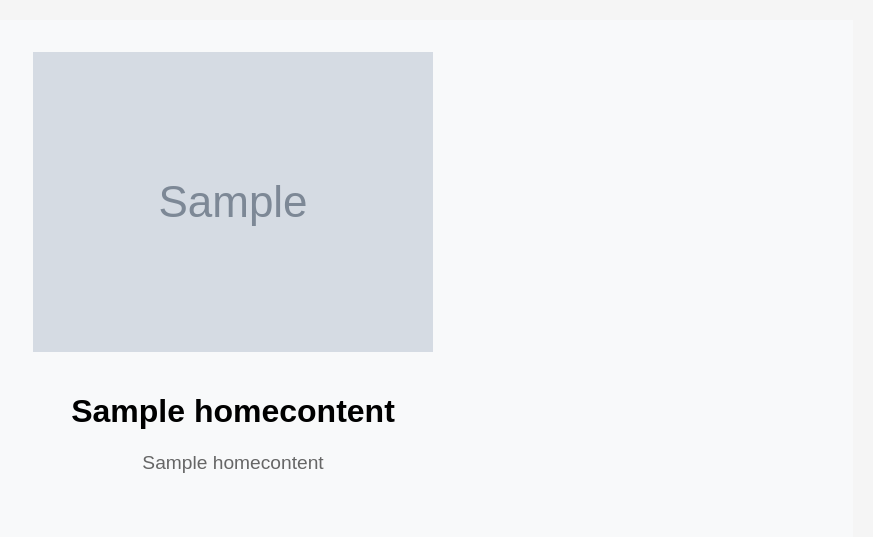
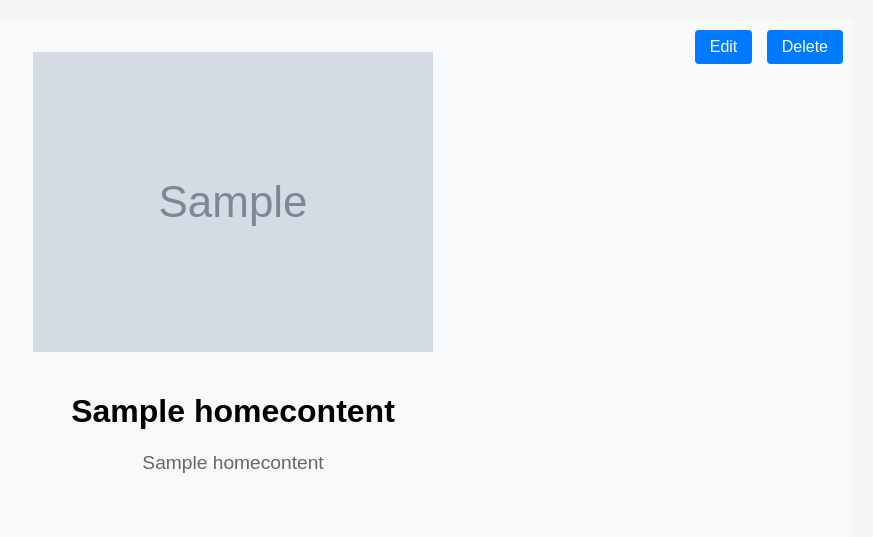
Before and after one commit to adeelrehman77/django_kitchen, a Django app: page / in a window 1280 px wide. Shown: the part 38-575 px from the top of the page, without its empty margins (407-1280 px from the left). Run offline with Django 5.2, Linux system fonts and the light colour scheme; a user stored in the database is signed in; tables that the repository leaves empty hold one stand-in row (values such as "Sample post"); grey boxes marked "Sample" are stand-in pictures.

Commit message:
Assistant checkpoint: Add edit/delete buttons for HomeContent management
Assistant generated file changes:
- main/templates/main/home.html: Add edit/delete buttons for HomeContent
- main/static/css/style.css: Add styles for admin controls

---

User prompt:

add ''edit/delete'' buttons on Add home content, so we can change/edit or remove it any time

```diff
--- a/main/static/css/style.css
+++ b/main/static/css/style.css
@@ -4,6 +4,30 @@
     padding: 2rem 1rem;
     margin-bottom: 2rem;
     background: #f8f9fa;
+    position: relative;
+}
+
+.admin-controls {
+    position: absolute;
+    top: 10px;
+    right: 10px;
+    z-index: 100;
+}
+
+.btn-edit, .btn-delete {
+    padding: 5px 15px;
+    margin-left: 10px;
+    border-radius: 4px;
+    color: white;
+    text-decoration: none;
+}
+
+.btn-edit {
+    background-color: #28a745;
+}
+
+.btn-delete {
+    background-color: #dc3545;
 }
 
 .banner-image {
--- a/main/templates/main/home.html
+++ b/main/templates/main/home.html
@@ -4,6 +4,12 @@
 {% block content %}
 <div class="home-banner">
     {% if home_content %}
+        {% if user.is_staff %}
+        <div class="admin-controls">
+            <a href="/admin/main/homecontent/{{ home_content.id }}/change/" class="btn btn-edit">Edit</a>
+            <a href="/admin/main/homecontent/{{ home_content.id }}/delete/" class="btn btn-delete">Delete</a>
+        </div>
+        {% endif %}
         {% if home_content.banner_image %}
             <img src="{{ home_content.banner_image.url }}" alt="{{ home_content.title }}" class="banner-image">
         {% endif %}
```
